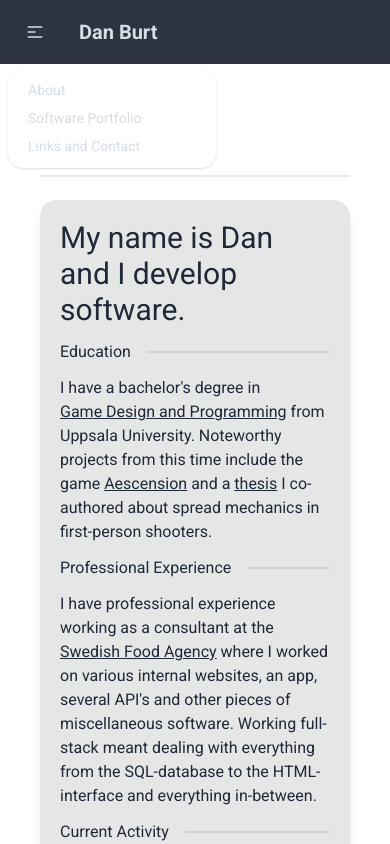
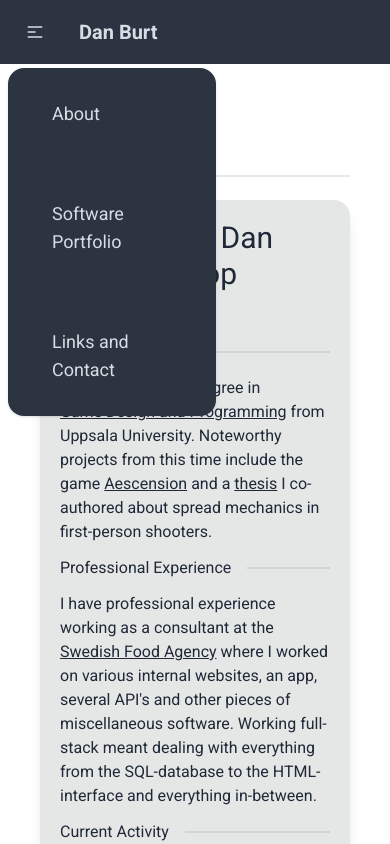
Before and after one commit to grommithub/personal-website, a SvelteKit app: page /about in a window 390 px wide. Both pictures are taken after a click on the button 35 px from the left and 32 px from the top of the page. Shown: the top 844 px of the page. Built offline with nearby package versions, Linux system fonts and the light colour scheme.

Commit message:
better mobile menu

```diff
--- a/src/components/Navbar.svelte
+++ b/src/components/Navbar.svelte
@@ -19,10 +19,12 @@
       </div>
       <ul
         tabindex="-1"
-        class="menu menu-sm dropdown-content bg-base-100 rounded-box z-[1] mt-3 w-52 p-2 shadow"
+        class="menu menu-lg dropdown-content bg-neutral rounded-box z-20 mt-3 w-52 shadow p-5"
       >
       <li><a href="/about">About</a></li>
+      <div class="divider w-full"></div>
       <li><a href="/portfolio">Software Portfolio</a></li>
+      <div class="divider w-full"></div>
       <li><a href="/contact">Links and Contact</a></li>
       </ul>
     </div>
```
